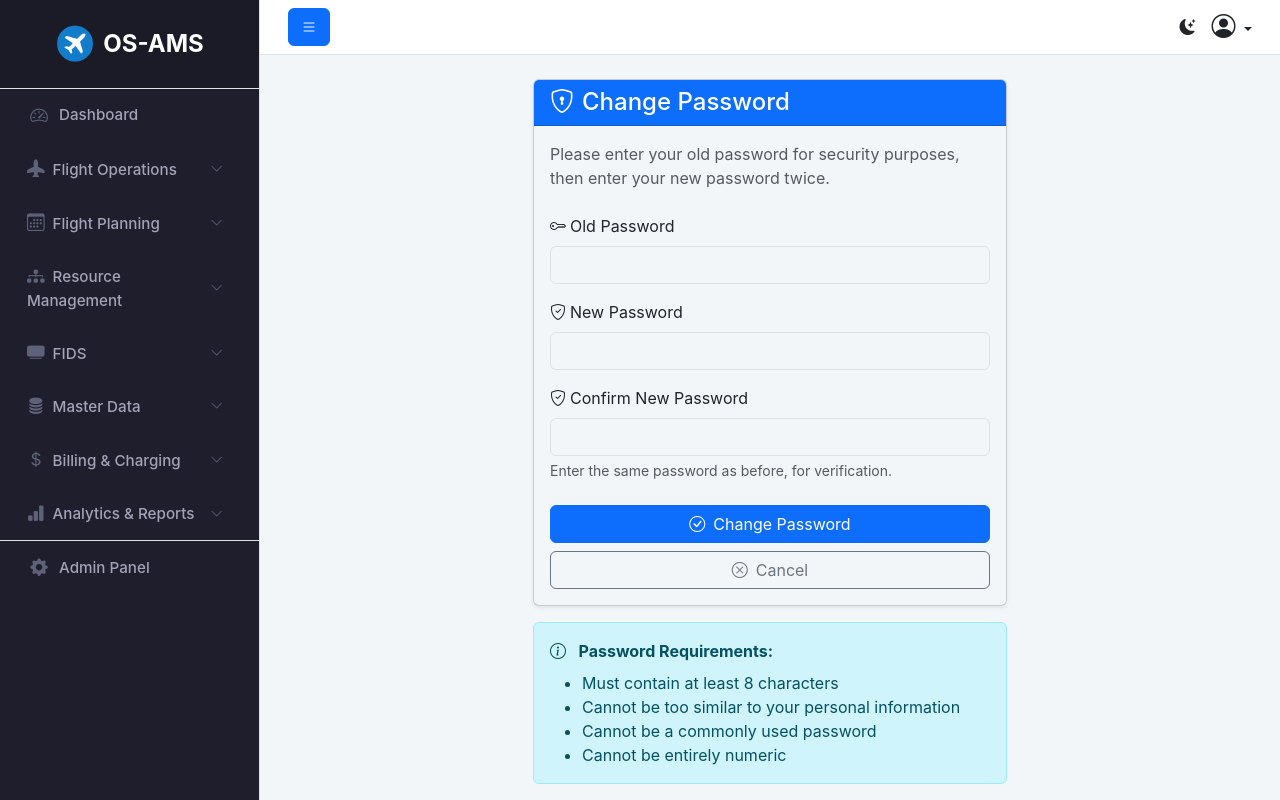
After one commit to Iotonix/osams, a Django app: page /password-change/ in a window 1280 px wide. The commit adds this page. Run offline with Django 5.2, Linux system fonts and the light colour scheme; the visitor is signed in with stand-in values (Sample User, id 1); some libraries are stand-ins or nearby versions.

Commit message:
FEAT: deploy to geier and add user auth endpoints

```diff
--- a/os_ams/settings.py
+++ b/os_ams/settings.py
@@ -39,7 +39,7 @@
 # SECURITY WARNING: don't run with debug turned on in production!
 DEBUG = True
 
-ALLOWED_HOSTS = ["localhost", "osams", ""]
+ALLOWED_HOSTS = ["localhost", "192.168.1.34", "127.0.0.1", "osams", "139.180.223.0"]
 
 
 # Application definition
--- a/os_ams/urls.py
+++ b/os_ams/urls.py
@@ -16,6 +16,7 @@
 """
 
 from django.contrib import admin
+from django.contrib.auth import views as auth_views
 from django.urls import path, include
 from core_app import views
 
@@ -24,6 +25,11 @@
     path("login/", views.user_login, name="login"),
     path("logout/", views.user_logout, name="logout"),
     path("", views.dashboard, name="dashboard"),
+
+    # Password change URLs
+    path("password-change/", auth_views.PasswordChangeView.as_view(), name="password_change"),
+    path("password-change/done/", auth_views.PasswordChangeDoneView.as_view(), name="password_change_done"),
+
     path("masterdata/", include("masterdata.urls")),
     path("schedules/", include("schedules.urls")),
     path("flight-ops/", include("flight_ops.urls")),
--- a/requirements.txt
+++ b/requirements.txt
@@ -2,6 +2,7 @@
 certifi==2025.11.12
 charset-normalizer==3.4.4
 django==5.2.8
+django-select2==8.2.1
 idna==3.11
 psycopg2-binary==2.9.11
 python-dotenv==1.2.1
--- a/templates/base.html
+++ b/templates/base.html
@@ -17,7 +17,8 @@
 
     <!-- Select2 CSS for AJAX autocomplete -->
     <link href="https://cdn.jsdelivr.net/npm/select2@4.1.0-rc.0/dist/css/select2.min.css" rel="stylesheet" />
-    <link href="https://cdn.jsdelivr.net/npm/select2-bootstrap-5-theme@1.3.0/dist/select2-bootstrap-5-theme.min.css" rel="stylesheet" />
+    <link href="https://cdn.jsdelivr.net/npm/select2-bootstrap-5-theme@1.3.0/dist/select2-bootstrap-5-theme.min.css"
+        rel="stylesheet" />
 
     <!-- Custom CSS -->
     <link rel="stylesheet" href="{% static 'css/style.css' %}?v=20251122">
@@ -49,12 +50,20 @@
                                 <i class="bi bi-person-circle h4"></i>
                             </a>
                             <ul class="dropdown-menu dropdown-menu-end">
-                                <li><a class="dropdown-item" href="#">Profile</a></li>
-                                <li><a class="dropdown-item" href="#">Settings</a></li>
+                                <li>
+                                    <h6 class="dropdown-header"><i class="bi bi-person me-1"></i>{{ user.username }}
+                                    </h6>
+                                </li>
                                 <li>
                                     <hr class="dropdown-divider">
                                 </li>
-                                <li><a class="dropdown-item" href="{% url 'logout' %}">Logout</a></li>
+                                <li><a class="dropdown-item" href="{% url 'password_change' %}"><i
+                                            class="bi bi-key me-2"></i>Change Password</a></li>
+                                <li>
+                                    <hr class="dropdown-divider">
+                                </li>
+                                <li><a class="dropdown-item" href="{% url 'logout' %}"><i
+                                            class="bi bi-box-arrow-right me-2"></i>Logout</a></li>
                             </ul>
                         </div>
                     </div>
@@ -93,7 +102,7 @@
 
     <!-- Initialize django-select2 -->
     <script>
-        $(document).ready(function() {
+        $(document).ready(function () {
             // Initialize Select2 with Bootstrap 5 theme
             $('.django-select2').select2({
                 theme: 'bootstrap-5',
--- /dev/null
+++ b/templates/registration/password_change_form.html
@@ -0,0 +1,101 @@
+{% extends 'base.html' %}
+{% load static %}
+
+{% block title %}Change Password - OS-AMS{% endblock %}
+
+{% block content %}
+<div class="row justify-content-center">
+    <div class="col-md-8 col-lg-6">
+        <div class="card shadow-sm">
+            <div class="card-header bg-primary text-white">
+                <h4 class="mb-0"><i class="bi bi-shield-lock me-2"></i>Change Password</h4>
+            </div>
+            <div class="card-body">
+                <p class="text-muted mb-4">
+                    Please enter your old password for security purposes, then enter your new password twice.
+                </p>
+
+                <form method="post">
+                    {% csrf_token %}
+
+                    {% if form.errors %}
+                    <div class="alert alert-danger" role="alert">
+                        <strong>Please correct the errors below:</strong>
+                        <ul class="mb-0 mt-2">
+                            {% for field in form %}
+                            {% for error in field.errors %}
+                            <li>{{ field.label }}: {{ error }}</li>
+                            {% endfor %}
+                            {% endfor %}
+                            {% for error in form.non_field_errors %}
+                            <li>{{ error }}</li>
+                            {% endfor %}
+                        </ul>
+                    </div>
+                    {% endif %}
+
+                    <div class="mb-3">
+                        <label for="{{ form.old_password.id_for_label }}" class="form-label">
+                            <i class="bi bi-key me-1"></i>Old Password
+                        </label>
+                        <input type="password"
+                            class="form-control {% if form.old_password.errors %}is-invalid{% endif %}"
+                            id="{{ form.old_password.id_for_label }}" name="{{ form.old_password.name }}" required>
+                        {% if form.old_password.help_text %}
+                        <div class="form-text">{{ form.old_password.help_text }}</div>
+                        {% endif %}
+                    </div>
+
+                    <div class="mb-3">
+                        <label for="{{ form.new_password1.id_for_label }}" class="form-label">
+                            <i class="bi bi-shield-check me-1"></i>New Password
+                        </label>
+                        <input type="password"
+                            class="form-control {% if form.new_password1.errors %}is-invalid{% endif %}"
+                            id="{{ form.new_password1.id_for_label }}" name="{{ form.new_password1.name }}" required>
+                        {% if form.new_password1.help_text %}
+                        <div class="form-text">{{ form.new_password1.help_text|safe }}</div>
+                        {% endif %}
+                    </div>
+
+                    <div class="mb-4">
+                        <label for="{{ form.new_password2.id_for_label }}" class="form-label">
+                            <i class="bi bi-shield-check me-1"></i>Confirm New Password
+                        </label>
+                        <input type="password"
+                            class="form-control {% if form.new_password2.errors %}is-invalid{% endif %}"
+                            id="{{ form.new_password2.id_for_label }}" name="{{ form.new_password2.name }}" required>
+                        {% if form.new_password2.help_text %}
+                        <div class="form-text">{{ form.new_password2.help_text }}</div>
+                        {% endif %}
+                    </div>
+
+                    <div class="d-grid gap-2">
+                        <button type="submit" class="btn btn-primary">
+                            <i class="bi bi-check-circle me-2"></i>Change Password
+                        </button>
+                        <a href="{% url 'dashboard' %}" class="btn btn-outline-secondary">
+                            <i class="bi bi-x-circle me-2"></i>Cancel
+                        </a>
+                    </div>
+                </form>
+            </div>
+        </div>
+
+        <div class="alert alert-info mt-3">
+            <i class="bi bi-info-circle me-2"></i>
+            <strong>Password Requirements:</strong>
+            <ul class="mb-0 mt-2">
+                {% if 'DEBUG' in request.META.SERVER_SOFTWARE or debug %}
+                <li>In DEBUG mode: No password restrictions</li>
+                {% else %}
+                <li>Must contain at least 8 characters</li>
+                <li>Cannot be too similar to your personal information</li>
+                <li>Cannot be a commonly used password</li>
+                <li>Cannot be entirely numeric</li>
+                {% endif %}
+            </ul>
+        </div>
+    </div>
+</div>
+{% endblock %}
```
Also changed, not shown: core_app/views.py (+20 -0 lines), masterdata/management/commands/seed_aviation.py (+7 -7 lines), templates/index.html (+12 -3 lines), templates/registration/password_change_done.html (added, +39 -0 lines), 1 other file.
